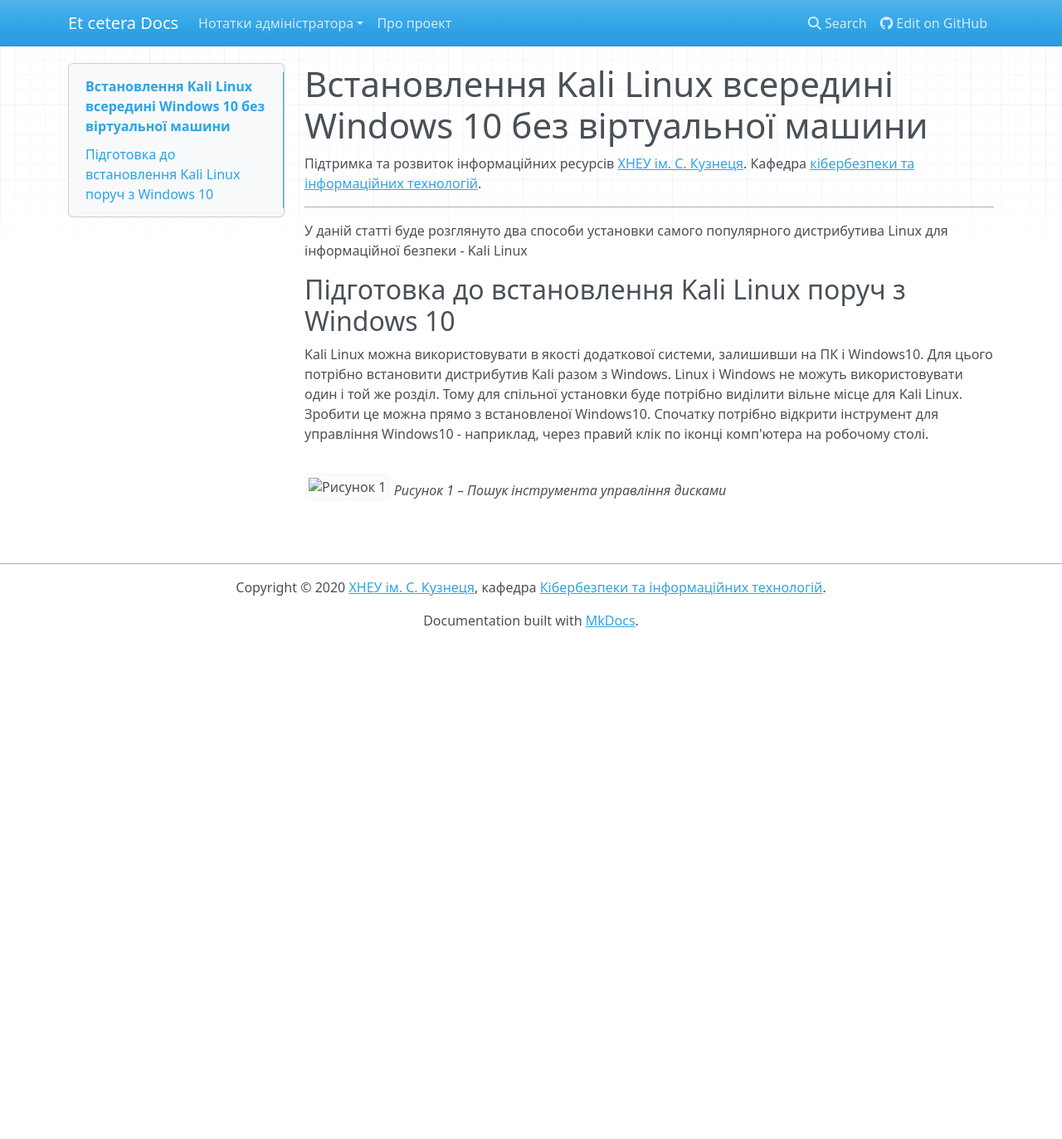
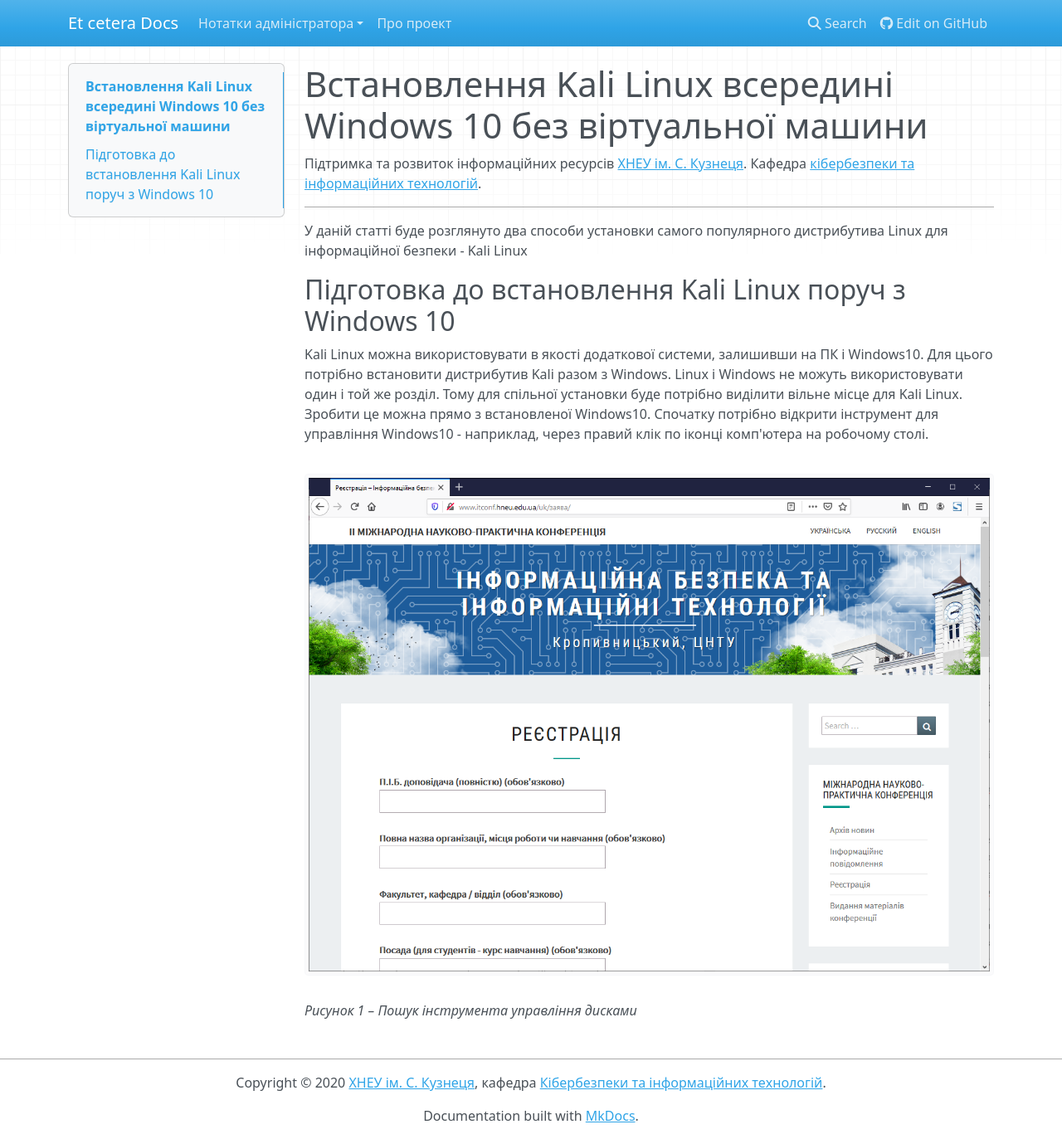
Before and after one commit to texnotes/sitesdocs, an MkDocs documentation site: the page built from docs/kaliwindows.md, in a window 1280 px wide and 1373 px high. Shown: the whole window at 83% size. Built offline with MkDocs 1.6.1, drawn with Linux system fonts in a browser that asks for light colours; nearby versions of some CDN libraries.

Commit message:
Update kaliwindows.md

```diff
--- a/docs/kaliwindows.md
+++ b/docs/kaliwindows.md
@@ -11,5 +11,5 @@ Kali Linux можна використовувати в якості додат
 Linux і Windows не можуть використовувати один і той же розділ. Тому для спільної установки буде потрібно виділити вільне місце для Kali Linux. Зробити це можна прямо з встановленої Windows10.
 Спочатку потрібно відкрити інструмент для управління Windows10 - наприклад, через правий клік по іконці комп'ютера на робочому столі.
 
-![Рисунок 1](sitesdocs/docs/img/img-6001.png)
+![Рисунок 1](/img/pic-1.png)
 *Рисунок 1 – Пошук інструмента управління дисками*
```
